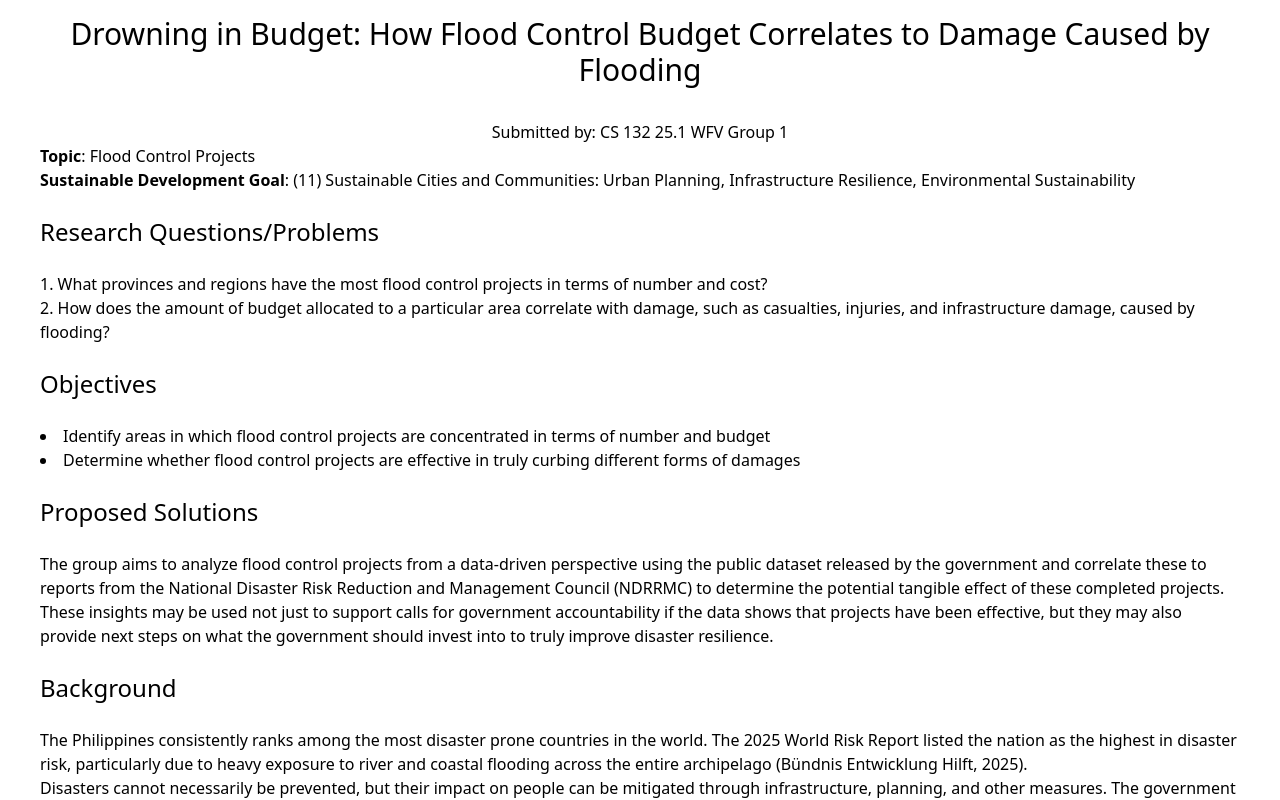
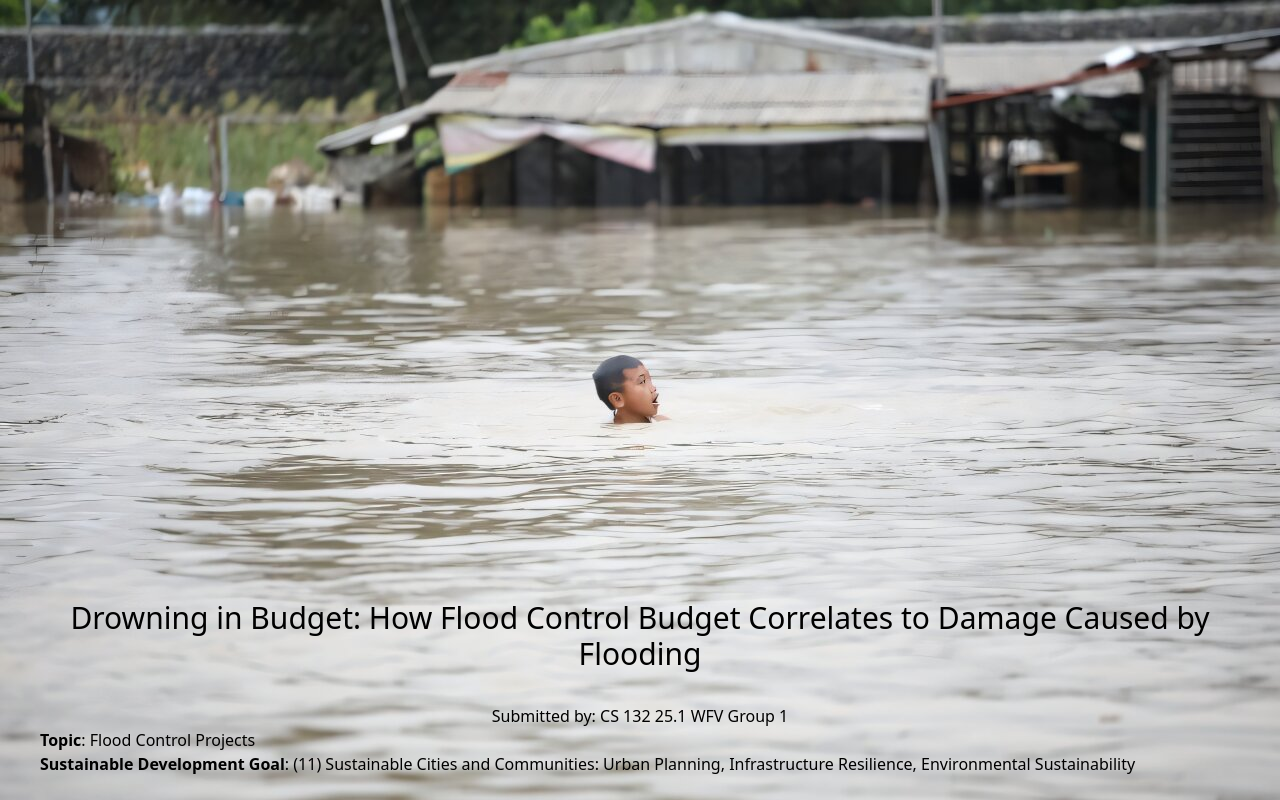
Before and after one commit to galierie/drowning-in-budget, a SvelteKit app: page / in a window 1280 px wide. Shown: the top 800 px of the page. Built offline with nearby package versions, Linux system fonts and the light colour scheme.

Commit message:
feat: add background

```diff
--- a/src/routes/+layout.svelte
+++ b/src/routes/+layout.svelte
@@ -1,6 +1,7 @@
 <script lang="ts">
 	import '../app.css';
 	import favicon from '$lib/assets/favicon.svg';
+	import background from '$lib/assets/flood.jpg';
 
 	const { children } = $props();
 </script>
@@ -9,6 +10,10 @@
 	<link rel="icon" href={favicon} />
 </svelte:head>
 
-<main class="mx-10 my-4">
-	{@render children?.()}
+<img src={background} alt="" class="-z-100 absolute top-0 w-full" />
+
+<main class="bg-linear-to-b from-0% via-olive-haze-500 via-10% to-olive-haze-950 text-foreground">
+	<div class="pt-150 mx-10 pb-4">
+		{@render children?.()}
+	</div>
 </main>
--- a/src/routes/+page.svelte
+++ b/src/routes/+page.svelte
@@ -228,6 +228,15 @@
 <h1 class="mt-30 mb-8 text-center text-3xl">References</h1>
 <div class="pl-6">
 	<p class="-indent-6">
+		Castro, P. (2024, October 24). <i>Philippines races to reach stranded as storm's death toll rises</i>. Phys.org.
+		<a
+			target="_blank"
+			href="https://phys.org/news/2024-10-philippines-stranded-storm-death-toll.html"
+			class="text-blue-400 underline"
+			>https://phys.org/news/2024-10-philippines-stranded-storm-death-toll.html</a
+		>
+	</p>
+	<p class="-indent-6">
 		Bacelonia, W. (2025, August 19). <i
 			>Senate probe on flood control bares ghost projects, favoritism.</i
 		>
```
Also changed, not shown: src/lib/assets/flood.jpg (added).
